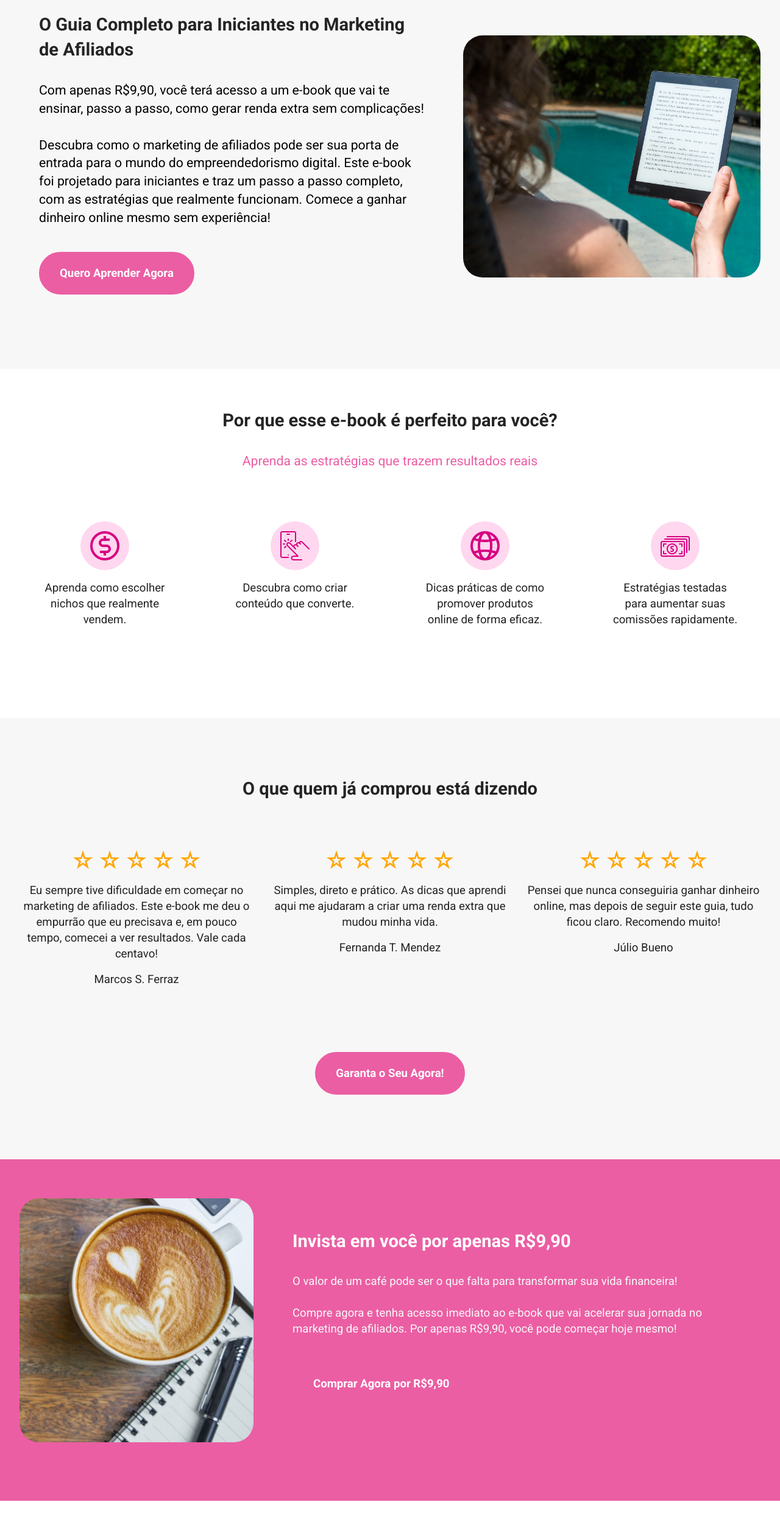
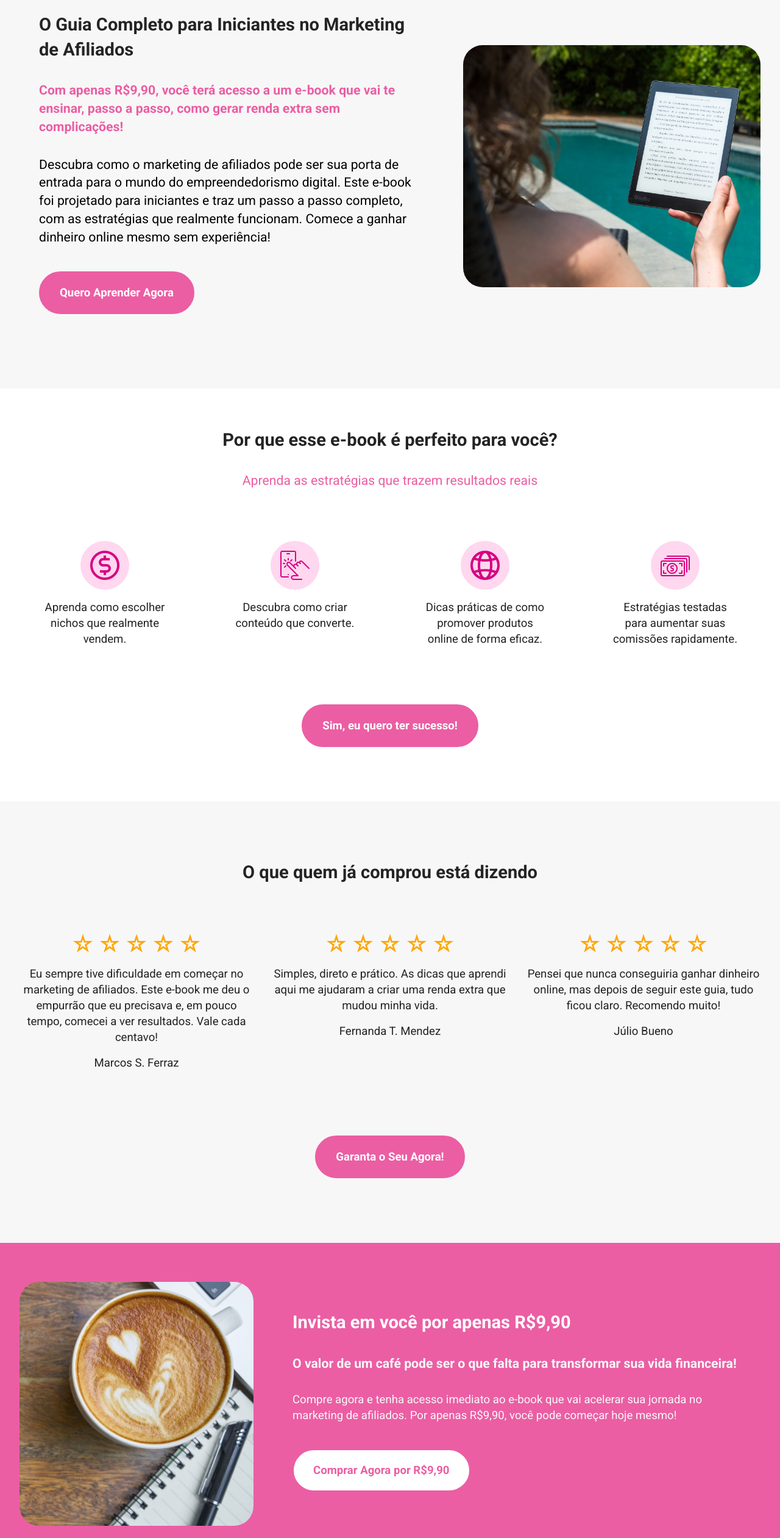
Before and after one commit to zezerinomattos/ebook_marketing_afiliados, a plain HTML site: page index.html in a window 1280 px wide. Shown: the part 860-3382 px from the top of the page at 61% size. Drawn offline with Linux system fonts and the light colour scheme; files whose address does not match are found by name.

Commit message:
Ajustes finais na pagina.

```diff
--- a/assets/theme/css/style.css
+++ b/assets/theme/css/style.css
@@ -963,3 +963,41 @@ blockquote {
 	top: 0;
 	left: -2400px;
 }
+
+.custom-btn {
+  background-color: #FFF;
+  color: #EB5EA3;
+  border: 1px solid #EB5EA3;
+}
+
+.custom-btn:hover{
+  opacity: 0.7;
+  color: #EB5EA3;
+}
+
+.custom-section {
+  display: flex;
+  flex-flow: column;
+  align-items: center;
+}
+
+.custom-new-btn {
+  background-color: #EB5EA3;
+  color: #FFFFFF;
+  border: 1px solid #EB5EA3;
+}
+
+.custom-new-btn:hover {
+  opacity: 0.7;
+  color: #FFFFFF;
+}
+
+.custom-subtitle {
+  color: #EB5EA3;
+  font-weight: bold;
+}
+
+.custom-new-subtitle {
+  color: #F8F8F8;
+  font-weight: bold;
+}
--- a/index.html
+++ b/index.html
@@ -30,7 +30,7 @@
             <p class="mbr-fonts-style mbr-text mb-4 display-7">
               Aprenda como começar do zero e obter resultados rápidos com estratégias testadas e comprovadas!
             </p>
-            <div class="mbr-section-btn"><a class="btn btn-primary display-7" href="https://mobiri.se">
+            <div class="mbr-section-btn"><a class="btn btn-primary display-7" href="https://pay.kiwify.com.br/ZSK9QsV" target="_blank">
                 Garanta Seu E-book Agora!
               </a></div>
           </div>
@@ -47,17 +47,18 @@
           <div class="col-12 col-md-12 col-lg">
             <div class="text-wrapper align-left">
               <h1 class="mbr-section-title mbr-fonts-style mb-4 display-5"><strong>O Guia Completo para Iniciantes no Marketing de Afiliados</strong></h1>
+              <h3 class="mb-4 display-4 custom-subtitle">Com apenas R$9,90, você terá acesso a um e-book que vai te ensinar, passo a passo, como gerar renda extra sem complicações!</h3>
               <p class="mbr-text mbr-fonts-style mb-4 display-4">
-                Com apenas R$9,90, você terá acesso a um e-book que vai te ensinar, passo a passo, como gerar renda extra sem complicações!<br><br>Descubra como o marketing de afiliados pode ser sua porta de entrada para o mundo do empreendedorismo digital. Este e-book foi projetado para iniciantes e traz um passo a passo completo, com as estratégias que realmente funcionam. Comece a ganhar dinheiro online mesmo sem experiência!<br>
+                Descubra como o marketing de afiliados pode ser sua porta de entrada para o mundo do empreendedorismo digital. Este e-book foi projetado para iniciantes e traz um passo a passo completo, com as estratégias que realmente funcionam. Comece a ganhar dinheiro online mesmo sem experiência!<br>
               </p>
-              <div class="mbr-section-btn mt-3"><a class="btn btn-lg btn-primary display-7" href="https://mobiri.se">Quero Aprender Agora</a></div>
+              <div class="mbr-section-btn mt-3"><a class="btn btn-lg btn-primary display-7" href="https://pay.kiwify.com.br/ZSK9QsV" target="_blank">Quero Aprender Agora</a></div>
             </div>
           </div>
         </div>
       </div>
     </section>
 
-    <section data-bs-version="5.1" class="features22 cid-unCHILxTEW" id="features022-4">
+    <section data-bs-version="5.1" class="features22 cid-unCHILxTEW custom-section" id="features022-4">
       <div class="container">
         <div class="row mb-5 justify-content-center">
           <div class="col-12 content-head">
@@ -117,6 +118,11 @@
           </div>
         </div>
       </div>
+      <div class="mbr-section-btn align-left mt-3">
+        <a class="btn custom-new-btn display-7" href="https://pay.kiwify.com.br/ZSK9QsV" target="_blank">
+          Sim, eu quero ter sucesso!
+        </a>
+     </div>
     </section>
 
     <section data-bs-version="5.1" class="people02 cid-unCOIpORMo" id="people02-7">
@@ -179,7 +185,7 @@
           </div>
         <div class="row mt-0 mt-md-5">
           <div class="col-12 align-center">
-            <div class="mbr-section-btn"><a class="btn btn-primary display-7" href="https://mobiri.se">Garanta o Seu Agora!</a></div>
+            <div class="mbr-section-btn"><a class="btn btn-primary display-7" href="https://pay.kiwify.com.br/ZSK9QsV" target="_blank">Garanta o Seu Agora!</a></div>
           </div>
         </div>
       </div>
@@ -213,10 +219,15 @@
           <div class="col-12 col-md-12 col-lg">
             <div class="text-wrapper align-left">
               <h1 class="mbr-section-title mbr-fonts-style mb-4 display-5"><strong>Invista em você por apenas R$9,90</strong></h1>
+              <h3 class="mb-4 display-4 custom-new-subtitle">O valor de um café pode ser o que falta para transformar sua vida financeira!</h3>
               <p class="mbr-text align-left mbr-fonts-style mb-4 display-7">
-              O valor de um café pode ser o que falta para transformar sua vida financeira!<br><br>Compre agora e tenha acesso imediato ao e-book que vai acelerar sua jornada no marketing de afiliados. Por apenas R$9,90, você pode começar hoje mesmo!<br>
+              Compre agora e tenha acesso imediato ao e-book que vai acelerar sua jornada no marketing de afiliados. Por apenas R$9,90, você pode começar hoje mesmo!<br>
               </p>
-              <div class="mbr-section-btn align-left mt-3"><a class="btn btn-primary display-7" href="https://mobiri.se">Comprar Agora por R$9,90</a></div>
+              <div class="mbr-section-btn align-left mt-3">
+                <a class="btn custom-btn display-7" href="https://pay.kiwify.com.br/ZSK9QsV" target="_blank">
+                    Comprar Agora por R$9,90
+                </a>
+             </div>
             </div>
           </div>
         </div>
```
